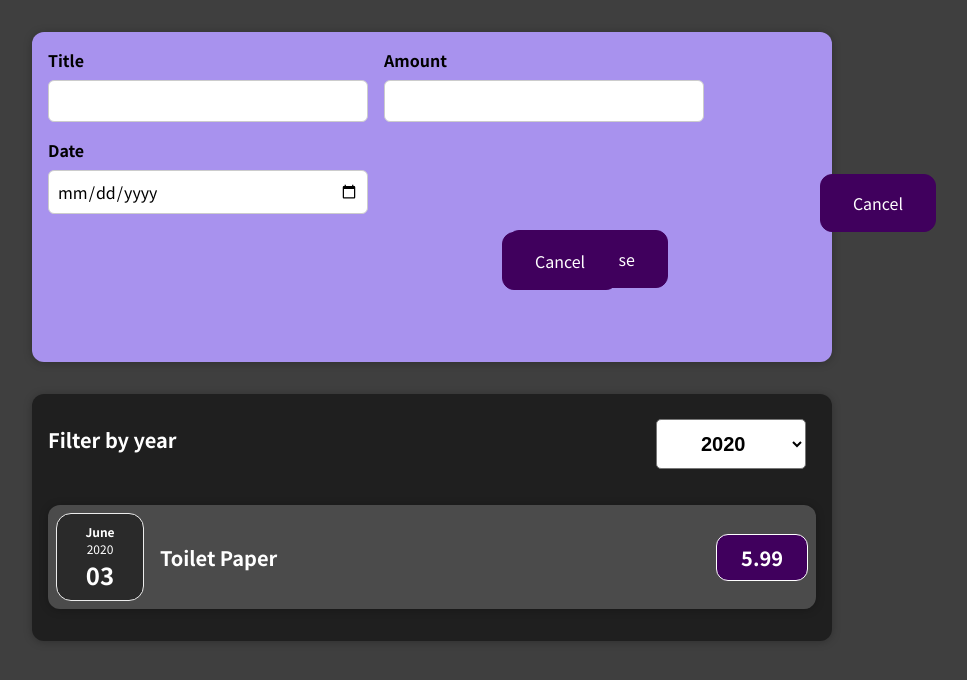
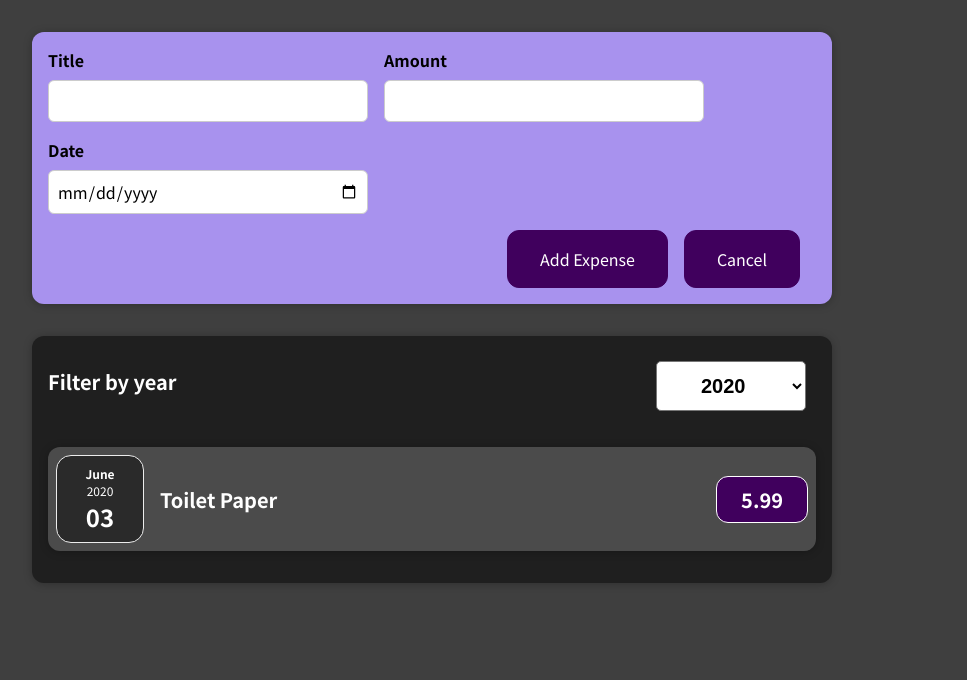
Before and after one commit to alexercolin/money-control, a React (Create React App) app: page / in a window 1280 px wide. Both pictures are taken after a click on the button "Add New Expenses". Shown: the top 680 px of the page, without its empty margins (208-1175 px from the left). Built offline with nearby package versions, Linux system fonts and the light colour scheme.

Commit message:
fix: rendering form accordigin with the cancel button

```diff
--- a/src/components/NewExpenses/NewExpenses.css
+++ b/src/components/NewExpenses/NewExpenses.css
@@ -36,10 +36,3 @@
   .new-expense button.alternative:active {
     background-color: #ddb3f8;
   }
-
-
-  .new-expense button:nth-child(2) {
-    position: relative;
-    top: -3.5rem;
-    left: 8.5rem;
-  }
--- a/src/components/NewExpenses/NewExpenses.js
+++ b/src/components/NewExpenses/NewExpenses.js
@@ -14,21 +14,19 @@ const NewExpenses = (props) => {
   };
 
   const handleShow = () => setShowForm(true);
-  const cancelShow = () => setShowForm(false);
+  const handleHide = () => setShowForm(false);
+
   return (
     <>
       <div className="new-expense">
         {showForm && (
           <NewExpenseForm
+            onHideForm={handleHide}
             showForm={showForm}
             onAddExpenses={newExpensesInput}
           />
         )}
         {showForm || <button onClick={handleShow}>Add New Expenses</button>}
-        {showForm && (
-        <button onClick={cancelShow}>
-          Cancel
-        </button>)}
       </div>
     </>
   );
--- a/src/components/NewExpenses/NewExpensesForm.js
+++ b/src/components/NewExpenses/NewExpensesForm.js
@@ -67,7 +67,9 @@ const NewExpensesForm = (props) => {
       </div>
       <div className="new-expense__actions">
         <button type="submit">Add Expense</button>
-        <button type="button">Cancel</button>
+        <button type="button" onClick={props.onHideForm}>
+          Cancel
+        </button>
       </div>
     </form>
   );
```
